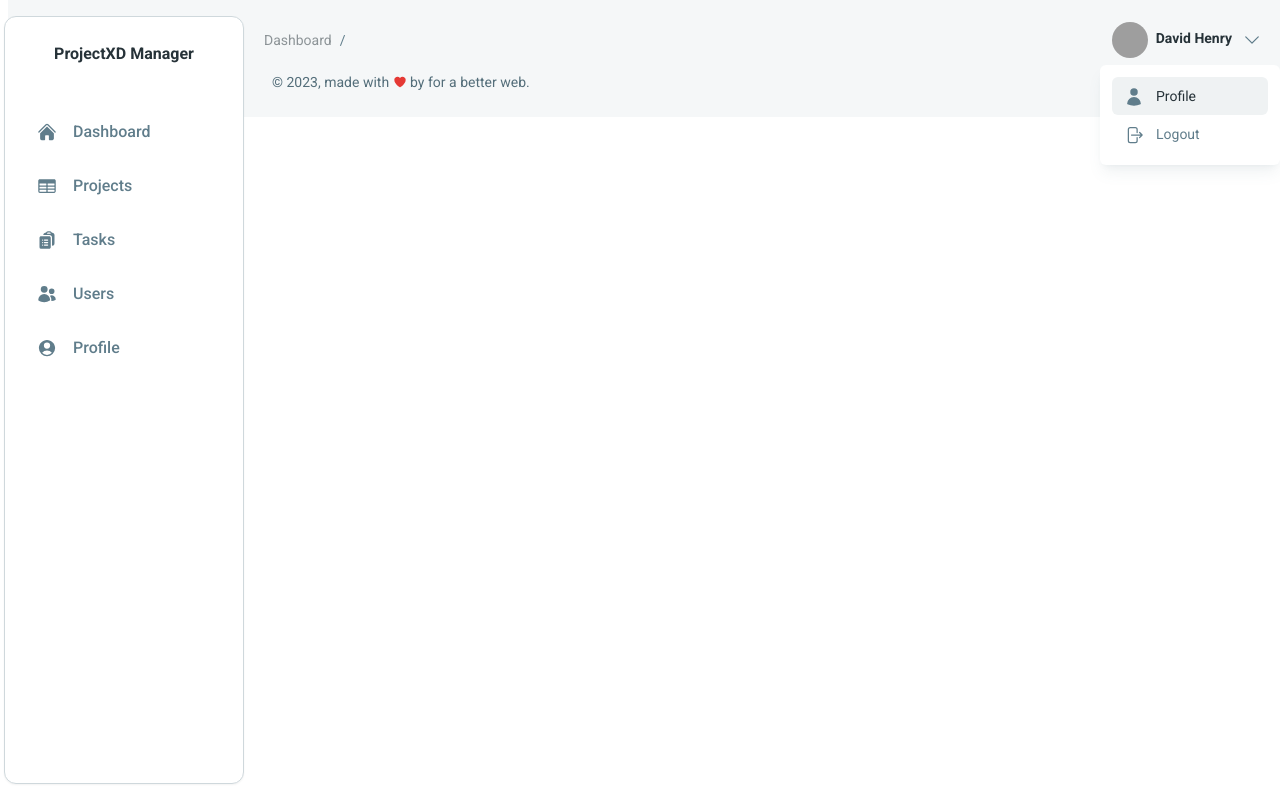
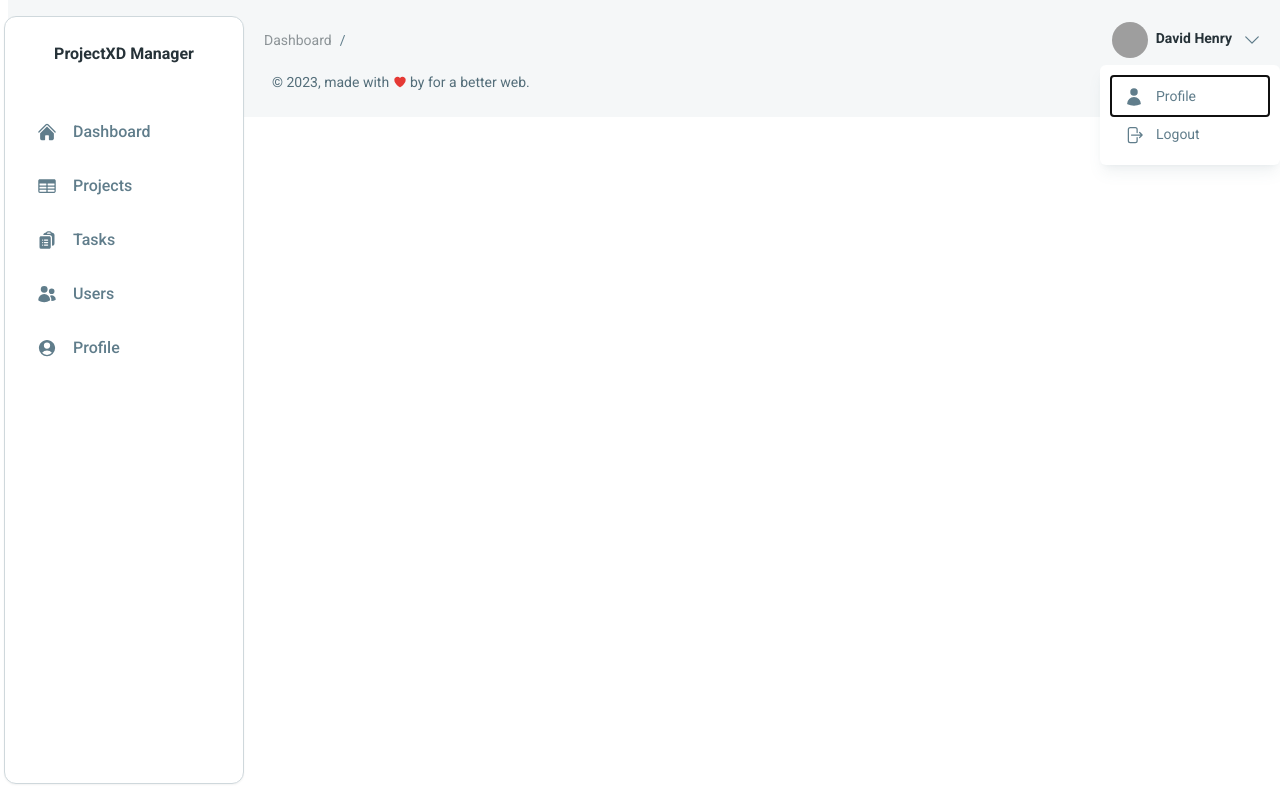
Before and after one commit to douaeelh2/Project-Task-Management, a React (Vite) app in the folder Frontend/: page /dashboard in a window 1280 px wide. Both pictures are taken after a click on the button 1252 px from the left and 40 px from the top of the page. Built offline with nearby package versions, Linux system fonts and the light colour scheme; grey boxes are pictures that could not be loaded.

Commit message:
changement dans navbar (menu)

```diff
--- a/Frontend/src/widgets/layout/dashboard-navbar.jsx
+++ b/Frontend/src/widgets/layout/dashboard-navbar.jsx
@@ -97,10 +97,10 @@ export function DashboardNavbar() {
               </IconButton>
             </MenuHandler>
             <MenuList className="w-max border-0">
+            <Link to="/dashboard/profile">
               <MenuItem className="flex items-center gap-3">
                   <UserIcon className="h-5 w-5 text-blue-gray-500" />
                 <div>
-                <Link to="/dashboard/profile">
                   <Typography
                     variant="small"
                     color="text-blue-gray-500"
@@ -108,13 +108,12 @@ export function DashboardNavbar() {
                   >
                     Profile
                   </Typography>
-                </Link>
                 </div>
               </MenuItem>
+              </Link>
+              <Link to="/logout">
               <MenuItem className="flex items-center gap-3">
-                <Link to="/logout">
                   <ArrowRightOnRectangleIcon className="h-5 w-5 text-blue-gray-500" />
-                </Link>
                 <div>
                   <Typography
                     variant="small"
@@ -125,6 +124,7 @@ export function DashboardNavbar() {
                   </Typography>
                 </div>
               </MenuItem>
+              </Link>
             </MenuList>
           </Menu>
           <IconButton
```
Also changed, not shown: 1 other file (tests, documents, lock files or other folders).
